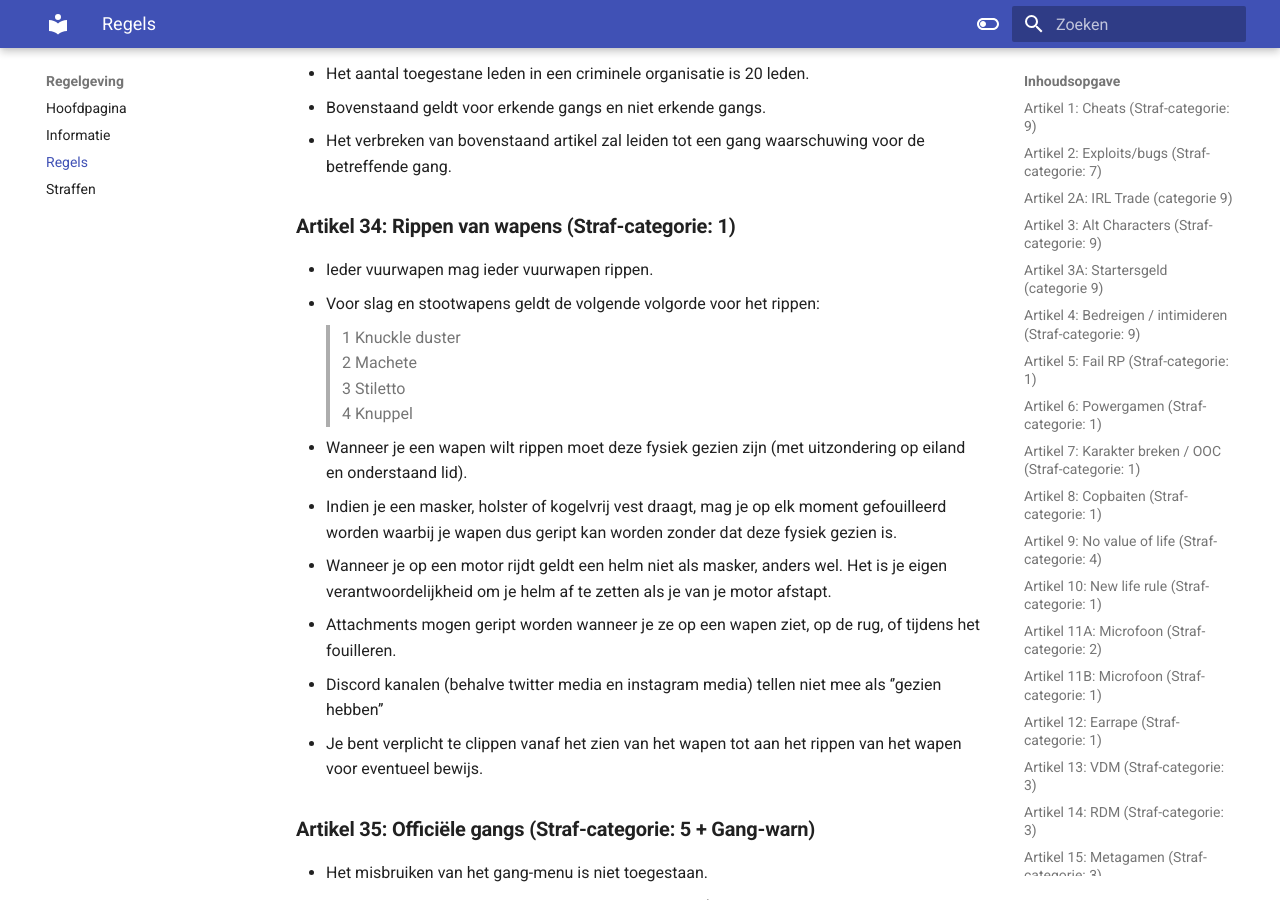
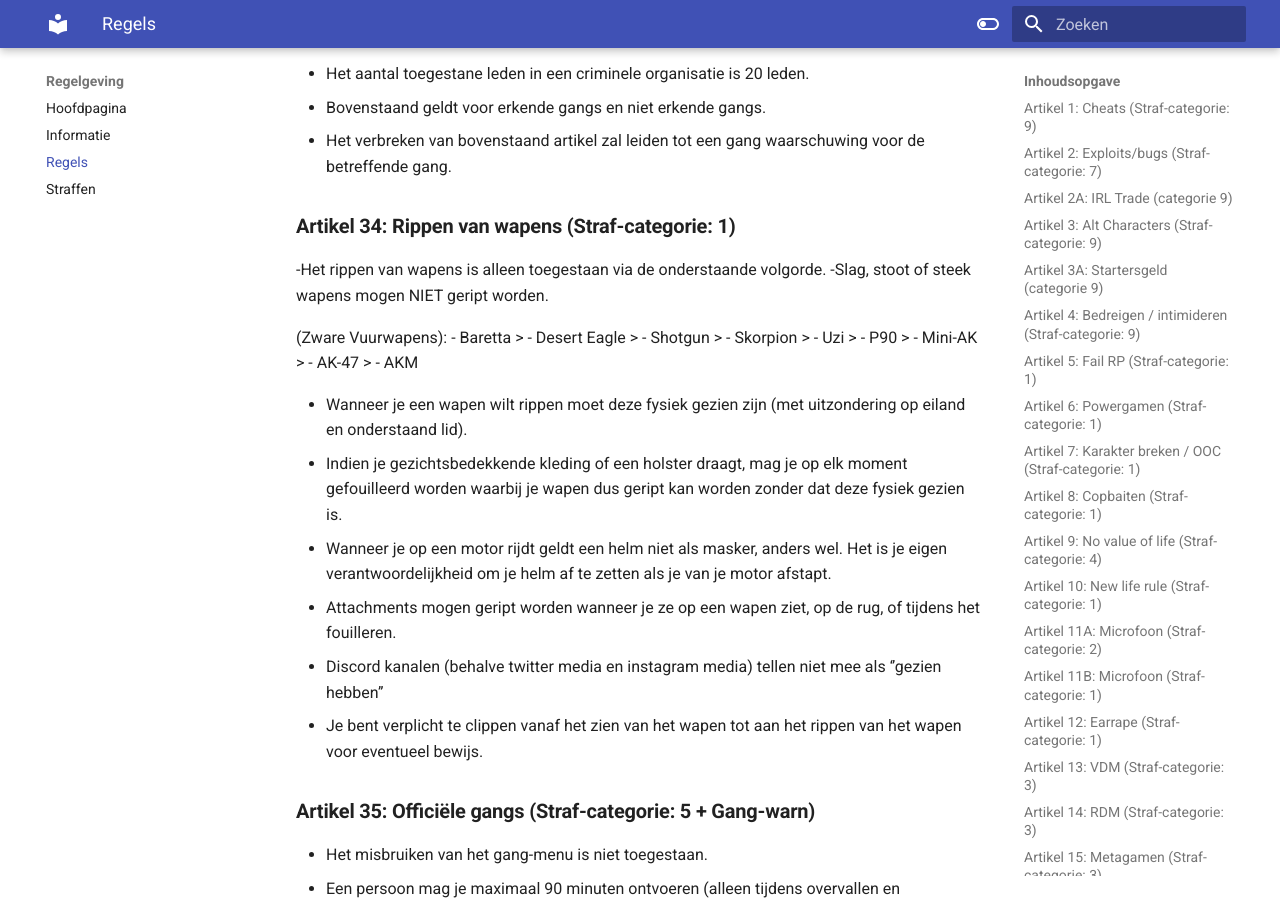
Before and after one commit to ZuiderVeenRP/apv, an MkDocs documentation site: the page built from docs/algemeen.md, in a window 1280 px wide and 900 px high, scrolled down 12821 px. Built offline with MkDocs 1.6.1 and Material for MkDocs 9.7.7, drawn with Linux system fonts in a browser that asks for light colours; comment, search, counter and statistics services are not loaded.

Commit message:
Update algemeen.md

```diff
--- a/docs/algemeen.md
+++ b/docs/algemeen.md
@@ -292,14 +292,22 @@
 - Het verbreken van bovenstaand artikel zal leiden tot een gang waarschuwing voor de betreffende gang.
 
 ### **Artikel 34: Rippen van wapens (Straf-categorie: 1)**
-- Ieder vuurwapen mag ieder vuurwapen rippen.
-- Voor slag en stootwapens geldt de volgende volgorde voor het rippen:
-> 1 Knuckle duster </br>
-> 2 Machete </br>
-> 3 Stiletto </br>
-> 4 Knuppel </br>
+-Het rippen van wapens is alleen toegestaan via de onderstaande volgorde.
+-Slag, stoot of steek wapens mogen NIET geript worden.
+
+(Zware Vuurwapens):
+-    Baretta >
+-    Desert Eagle >
+-    Shotgun >
+-    Skorpion >
+-    Uzi >
+-    P90 >
+-    Mini-AK >
+-    AK-47 >
+-    AKM
+
 - Wanneer je een wapen wilt rippen moet deze fysiek gezien zijn (met uitzondering op eiland en onderstaand lid).
-- Indien je een masker, holster of kogelvrij vest draagt, mag je op elk moment gefouilleerd worden waarbij je wapen dus geript kan worden zonder dat deze fysiek gezien is.
+- Indien je gezichtsbedekkende kleding of een holster draagt, mag je op elk moment gefouilleerd worden waarbij je wapen dus geript kan worden zonder dat deze fysiek gezien is.
 - Wanneer je op een motor rijdt geldt een helm niet als masker, anders wel. Het is je eigen verantwoordelijkheid om je helm af te zetten als je van je motor afstapt.
 - Attachments mogen geript worden wanneer je ze op een wapen ziet, op de rug, of tijdens het fouilleren.
 - Discord kanalen (behalve twitter media en instagram media) tellen niet mee als ‘’gezien hebben’’
```
